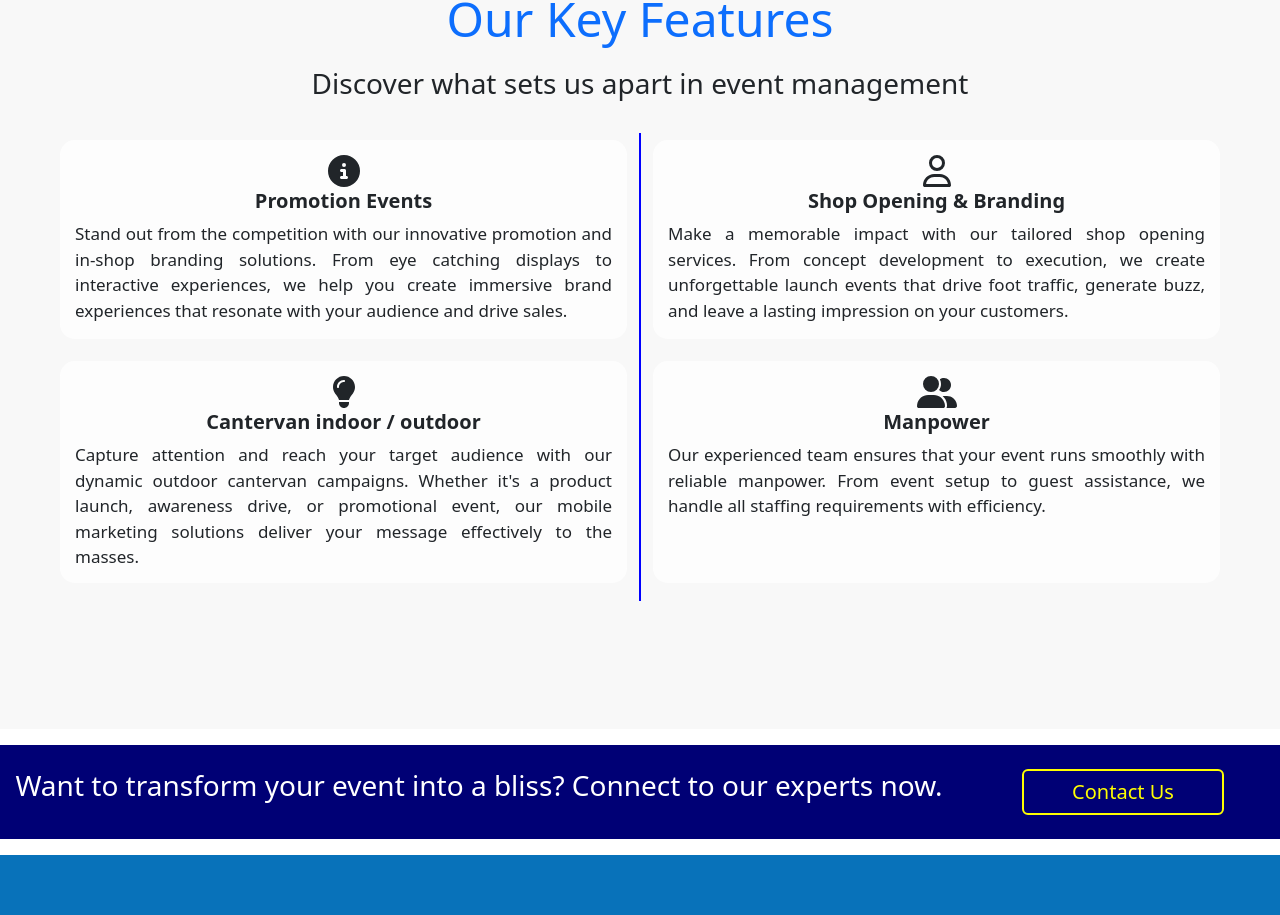
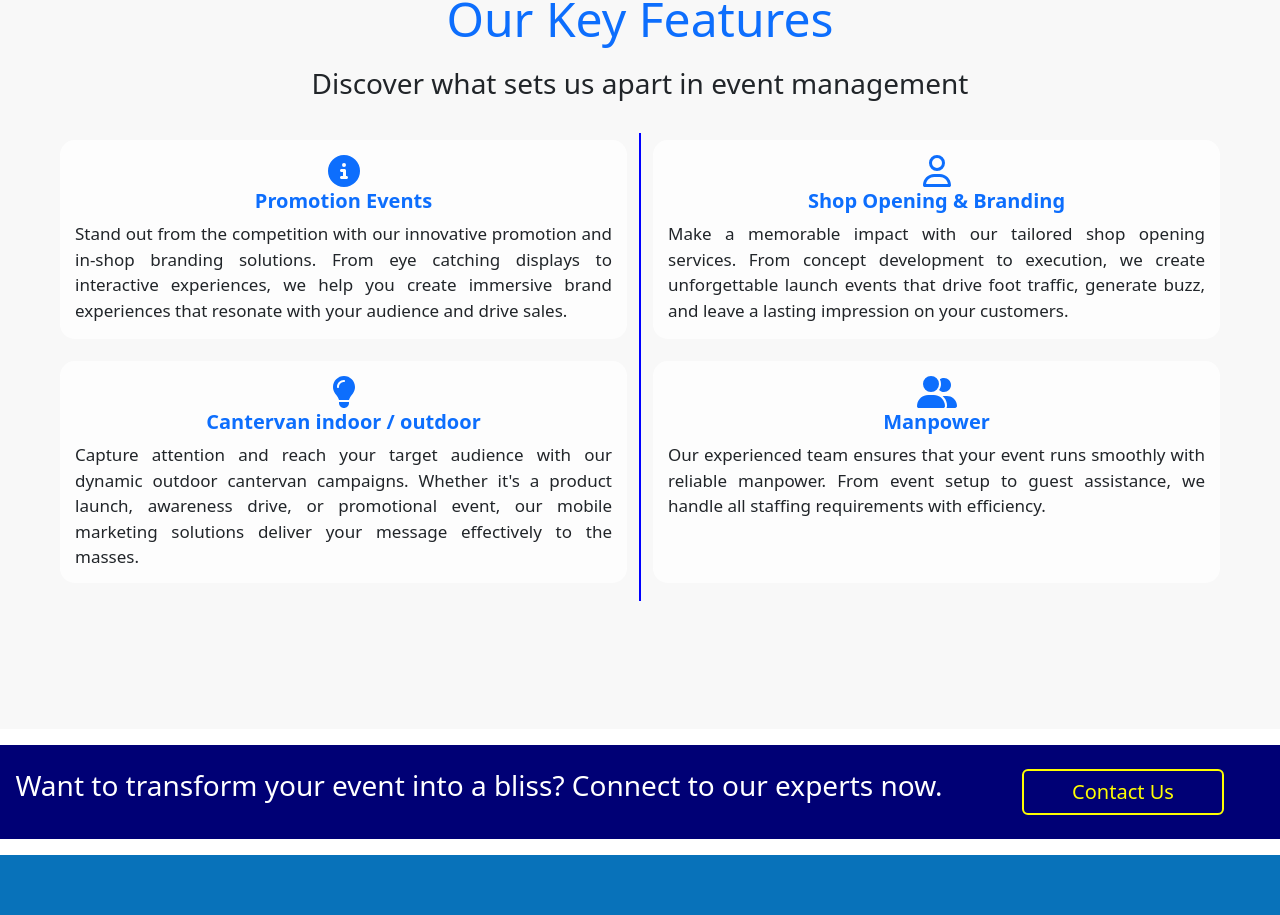
Before and after one commit to prakeshkumar15633/global-trader, a React (Create React App) app: page /global-trader/aboutus in a window 1280 px wide. Shown: the part 2138-3053 px from the top of the page. Built offline with nearby package versions, Linux system fonts and the light colour scheme.

Commit message:
committed

```diff
--- a/src/components/AboutUs/FeatureCard.jsx
+++ b/src/components/AboutUs/FeatureCard.jsx
@@ -12,7 +12,7 @@ const Home = () => {
             <div className='row row-cols-1 row-cols-md-2'>
                 <div className="service-box bg-image hover-overlay hover-zoom shadow-1-strong" style={{ marginBottom: '10px' , borderRight:'1.5px solid blue'}} >
                     <div className="service-infoab text-center">
-                        <FontAwesomeIcon icon={faInfoCircle} size="2x" /><h3>Promotion Events</h3>
+                        <FontAwesomeIcon className='text-primary' icon={faInfoCircle} size="2x"/><h3 className='text-primary'>Promotion Events</h3>
                         <p className='justify' style={{fontSize:'17px'}}>
                             Stand out from the competition with our innovative promotion and in-shop branding solutions. From eye catching displays to interactive experiences, we help you create immersive brand experiences that resonate with your audience and drive sales.
 
@@ -21,7 +21,7 @@ const Home = () => {
                 </div>
                 <div className="service-box bg-image hover-overlay hover-zoom shadow-1-strong" style={{ marginBottom: '10px' , borderLeft:'1.5px solid blue'}} >
                     <div className="service-infoab text-center">
-                        <FontAwesomeIcon icon={faUser} size="2x" /><h3>Shop Opening & Branding</h3>
+                        <FontAwesomeIcon className='text-primary' icon={faUser} size="2x" /><h3 className='text-primary'>Shop Opening & Branding</h3>
                         <p className='justify' style={{fontSize:'17px'}}>
                             Make a memorable impact with our tailored shop opening services. From concept development to execution, we create unforgettable launch events that drive foot traffic, generate buzz, and leave a lasting impression on your customers.
                         </p>
@@ -29,7 +29,7 @@ const Home = () => {
                 </div>
                 <div className="service-box bg-image hover-overlay hover-zoom shadow-1-strong" style={{ marginBottom: '10px' , borderRight:'1.5px solid blue'}}>
                     <div className="service-infoab text-center">
-                        <FontAwesomeIcon icon={faLightbulb} size="2x" /><h3>Cantervan indoor / outdoor</h3>
+                        <FontAwesomeIcon className='text-primary' icon={faLightbulb} size="2x" /><h3 className='text-primary'>Cantervan indoor / outdoor</h3>
                         <p className='justify' style={{fontSize:'17px'}}>
                             Capture attention and reach your target audience with our dynamic outdoor cantervan campaigns. Whether it's a product launch, awareness drive, or promotional event, our mobile marketing solutions deliver your message effectively to the masses.
 
@@ -38,7 +38,7 @@ const Home = () => {
                 </div>
                 <div className="service-box bg-image hover-overlay hover-zoom shadow-1-strong" style={{ marginBottom: '10px' , borderLeft:'1.5px solid blue'}}>
                     <div className="service-infoab text-center">
-                        <FontAwesomeIcon icon={faUserGroup} size="2x" /><h3>Manpower</h3>
+                        <FontAwesomeIcon className='text-primary' icon={faUserGroup} size="2x" /><h3 className='text-primary'>Manpower</h3>
                         <p className='justify' style={{fontSize:'17px'}}>
                             Our experienced team ensures that your event runs smoothly with reliable manpower. From event setup to guest assistance, we handle all staffing requirements with efficiency.
                         </p>
--- a/src/components/Home/Home.jsx
+++ b/src/components/Home/Home.jsx
@@ -433,7 +433,7 @@ function Home() {
                 </div> */}
             </div>
             {width && <div className='py-4 px-2 row my-3' style={{ backgroundColor: 'rgb(0, 0, 117)' }}>
-                <h3 className='text-white text-center' style={{ fontSize: '20px', marginBottom: '10px' }}>Want to transform your event into a bliss?<br /> Connect to our experts now.</h3>
+                <h3 className='text-white text-center' style={{ fontSize: '20px', marginBottom: '10px' }}>Want to transform your event into a bliss? Connect to our experts now.</h3>
                 <div className='justify-content-end d-flex'>
                     <button className='btn d-block mx-auto' style={{ backgroundColor: 'rgb(0, 0, 117)', color: 'yellow', border: '2.5px solid yellow', fontSize: '15px' }} onClick={() => navigate('contact')}>Contact Us</button>
                 </div>
--- a/src/components/servicepages/service1.jsx
+++ b/src/components/servicepages/service1.jsx
@@ -30,7 +30,7 @@ function Services() {
             </div>
             <div className="services">
                 <br />
-                <h2 className="fs-1">Event Organization</h2>
+                <h2 className="fs-1 text-primary">Event Organization</h2>
                 <br />
                 <br />
                 <div className="about-us-container">
--- a/src/components/servicepages/service2.jsx
+++ b/src/components/servicepages/service2.jsx
@@ -40,7 +40,7 @@ function Services() {
             </div>
             <div className="services">
                 <br />
-                <h2 className="fs-1">Brand Promotion</h2>
+                <h2 className="fs-1 text-primary">Brand Promotion</h2>
                 <br />
                 <br />
                 <div className="about-us-container">
--- a/src/components/servicepages/service3.jsx
+++ b/src/components/servicepages/service3.jsx
@@ -30,7 +30,7 @@ function Services() {
             </div>
             <div className="services">
                 <br />
-                <h2 className="fs-1">Installation & Activation</h2>
+                <h2 className="fs-1 text-primary">Installation & Activation</h2>
                 <br />s
                 <br />
                 <div className="about-us-container">
--- a/src/components/servicepages/service4.jsx
+++ b/src/components/servicepages/service4.jsx
@@ -33,7 +33,7 @@ function Services() {
 
 
                 <br />
-                <h2 className='fs-1'>Corporate activity</h2>
+                <h2 className='fs-1 text-primary'>Corporate activity</h2>
                 <br />
                 <br />
                 <div className="about-us-container">
--- a/src/components/servicepages/service5.jsx
+++ b/src/components/servicepages/service5.jsx
@@ -32,7 +32,7 @@ function Services() {
         <div className="services">
 
             <br />
-            <h2 className="fs-1">Road Show</h2>
+            <h2 className="fs-1 text-primary">Road Show</h2>
             <br />
 
             <br />
--- a/src/components/servicepages/service6.jsx
+++ b/src/components/servicepages/service6.jsx
@@ -42,7 +42,7 @@ function Services() {
         <div className="services">
 
             <br />
-            <h2 className="fs-1">Product Launch</h2>
+            <h2 className="fs-1 text-primary">Product Launch</h2>
             <br />
             <br />
             <div className="about-us-container">
--- a/src/components/servicepages/service7.jsx
+++ b/src/components/servicepages/service7.jsx
@@ -42,7 +42,7 @@ function Services() {
 
 
             <br />
-            <h2 className="fs-1">Manpower and Artist Coordination</h2>
+            <h2 className="fs-1 text-primary">Manpower and Artist Coordination</h2>
             <br />
             <br />
             <div className="about-us-container">
--- a/src/components/servicepages/service8.jsx
+++ b/src/components/servicepages/service8.jsx
@@ -33,7 +33,7 @@ function Services() {
 
 
                 <br />
-                <h2 className="fs-1">Marketing and Publicity</h2>
+                <h2 className="fs-1 text-primary">Marketing and Publicity</h2>
                 <br />
 
                 <br />
--- a/src/components/servicepages/service9.jsx
+++ b/src/components/servicepages/service9.jsx
@@ -43,7 +43,7 @@ function Services() {
 
 
             <br />
-            <h2 className="fs-1">Cantervan indoor / outdoor</h2>
+            <h2 className="fs-1 text-primary">Cantervan indoor / outdoor</h2>
             <br />
 
             <br />
```
